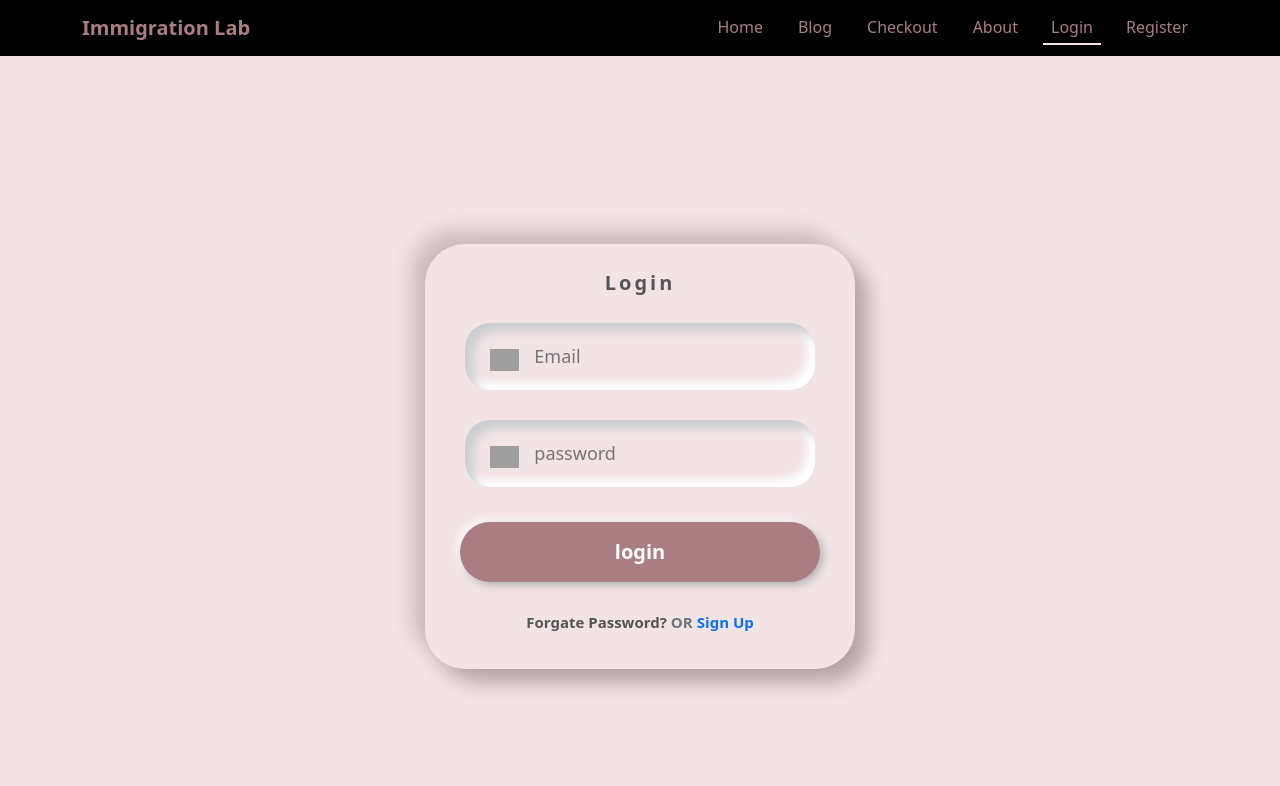
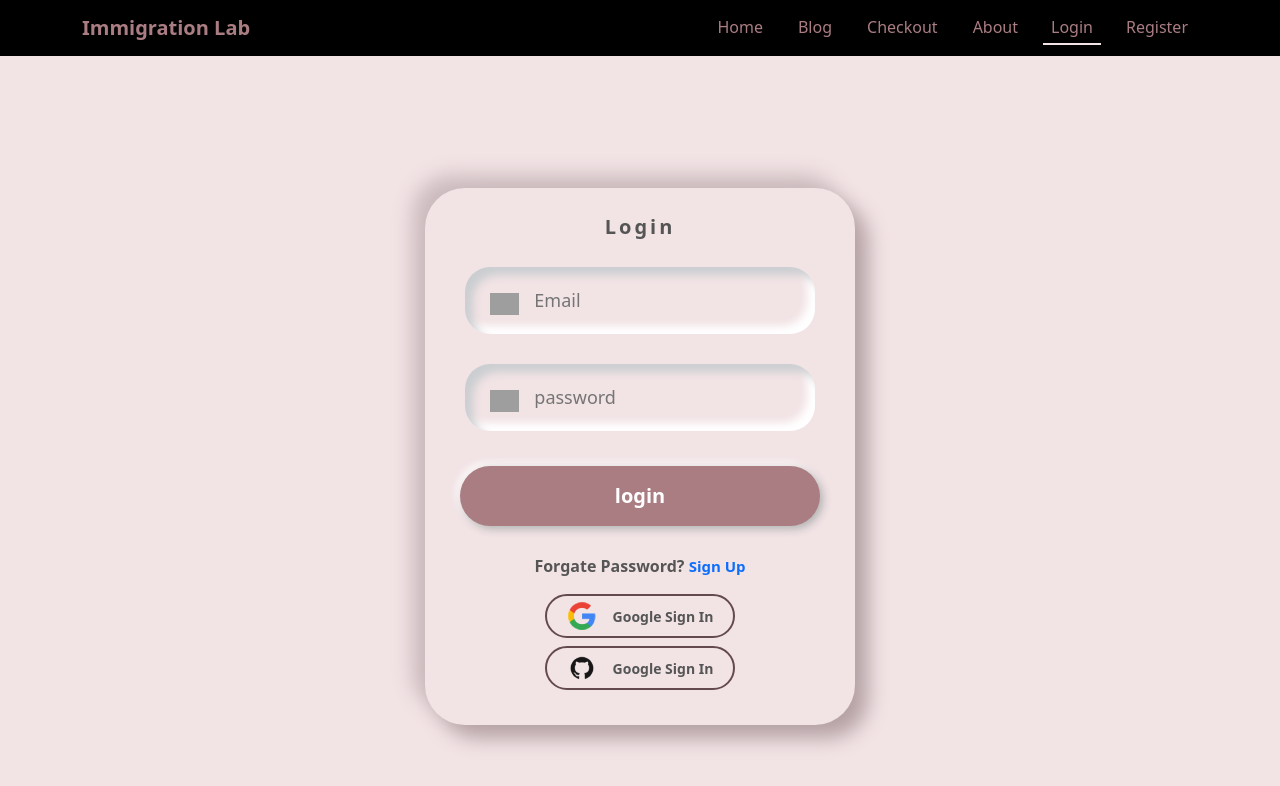
Before and after one commit to istiakhasan/Immigration-Lab, a React (Create React App) app: page /login in a window 1280 px wide. Shown: the top 786 px of the page. Built offline with nearby package versions, Linux system fonts and the light colour scheme; no server answers; grey boxes are pictures that could not be loaded.

Commit message:
handle sign in functionality added in login page and social icon page

```diff
--- a/src/components/Pages/Login/Login/Login.js
+++ b/src/components/Pages/Login/Login/Login.js
@@ -1,7 +1,39 @@
-import React from 'react';
-import { Link } from 'react-router-dom';
+import React, { useEffect } from 'react';
+import { useSignInWithEmailAndPassword } from 'react-firebase-hooks/auth';
+import { Link, useNavigate } from 'react-router-dom';
+import auth from '../../../../firebase.config';
+import SocialSignIn from '../../../Shared/SocialSignIn/SocialSignIn';
 import './Login.css'
 const Login = () => {
+    const [
+        signInWithEmailAndPassword,
+        user,
+        loading,
+        error,
+      ] = useSignInWithEmailAndPassword(auth);
+      const navigate=useNavigate()
+      let errorMessage;
+      if(error){
+          errorMessage=<p className='text-center text-danger'>{error.message}</p>
+      }
+      useEffect(()=>{
+        if(user){
+            navigate('/')
+        }
+      },[user])
+
+
+
+      //Log in handle with email and password
+      const handleLogIn=(e)=>{
+          e.preventDefault()
+          const email=e.target.email.value
+          const password=e.target.password.value
+          if(email && password){
+              signInWithEmailAndPassword(email,password)
+          }
+      }
+
     return (
         <div className='login-container'>
             <div className="login-div">
@@ -10,20 +42,24 @@ const Login = () => {
                     Login
                 </div>
 
-                <div className="fields">
+                 <form onSubmit={handleLogIn}>
+                 <div className="fields">
                     <div className="username">
                         <img src="https://e7.pngegg.com/pngimages/490/260/png-clipart-email-email-miscellaneous-angle.png" alt="" />
-                        <input type="email" name=""  className="user-input" placeholder="Email" />
+                        <input type="email" name="email"  className="user-input" placeholder="Email"  required/>
                     </div>
                     <div className="password">
                         <img src="https://flyclipart.com/thumb2/password-png-icon-free-download-121695.png" alt="" />
-                        <input type="password" name=""  placeholder="password" className="pass-input" />
+                        <input type="password" name="password"  placeholder="password" className="pass-input" required/>
                     </div>
                 </div>
-                <button name="button" className="signin-button">login</button>
+                {errorMessage}
+                <button type='submit' name="button" className="signin-button">login</button>
+                 </form>
                 <div className="input-link mt-2">
-                    <a>Forgate Password? <span className='text-secondary'>OR</span></a> <Link className='text-primary' to="/register">Sign Up</Link>
+                    <p>Forgate Password? <span className='text-secondary'></span> <Link className='text-primary' to="/register">Sign Up</Link></p>
                 </div>
+                <SocialSignIn />
             </div>
         </div>
     );
--- a/src/components/Pages/Login/Register/Register.js
+++ b/src/components/Pages/Login/Register/Register.js
@@ -1,9 +1,10 @@
-import React from 'react';
+import React, { useEffect } from 'react';
 import {Link, useNavigate} from 'react-router-dom'
 import {FaMale } from 'react-icons/fa';
 import {useCreateUserWithEmailAndPassword, useUpdateProfile} from 'react-firebase-hooks/auth'
 import auth from '../../../../firebase.config'
 import { async } from '@firebase/util';
+import SocialSignIn from '../../../Shared/SocialSignIn/SocialSignIn';
 
 const Register = () => {
     const [
@@ -19,11 +20,14 @@ const Register = () => {
     if(error || profileError){
         errorMessage=<p className='text-center text-danger'>{error.message}</p>
     }
+   //if user exist then navigate to home page
+     useEffect(()=>{
+      if(user){
+        navigate('/')
+        console.log(user)
+      }
 
-    if(user){
-
-      console.log(user)
-    }
+     },[user])
 
     //Submit button or sign up or register button handle
     const handleRegistration=async(e)=>{
@@ -70,8 +74,9 @@ const Register = () => {
             <button type='submit' className="signin-button">Register</button>
           </form>
             <div className="input-link mt-2">
-                <p>Already Have a Account? <span className='text-secondary'>OR</span> <Link className='text-primary' to="/login">Login</Link></p>
+                <p>Already Have a Account? <span className='text-secondary'></span> <Link className='text-primary' to="/login">Login</Link></p>
             </div>
+            <SocialSignIn />
         </div>
     </div>
     );
--- a/src/components/Shared/Header/Header.js
+++ b/src/components/Shared/Header/Header.js
@@ -1,13 +1,22 @@
+import { signOut } from 'firebase/auth';
 import React from 'react';
 import { Container, Nav, Navbar } from 'react-bootstrap';
-import { NavLink,Link} from 'react-router-dom'
+import { useAuthState } from 'react-firebase-hooks/auth';
+import { NavLink, Link } from 'react-router-dom'
+import auth from '../../../firebase.config';
 import './header.css'
 
 const Header = () => {
+
+  const [user, loading, error] = useAuthState(auth);
+  //handle logout
+  const handleLogOut=()=>{
+    signOut(auth)
+  };
   return (
-        <Navbar sticky='top' style={{background:"#000000"}} expand="lg">
+    <Navbar sticky='top' style={{ background: "#000000" }} expand="lg">
       <Container >
-          <Navbar.Brand as={Link} style={{color:"#AA7D83"}} className="fw-bold" to="/">Immigration Lab</Navbar.Brand>
+        <Navbar.Brand as={Link} style={{ color: "#AA7D83" }} className="fw-bold" to="/">Immigration Lab</Navbar.Brand>
         <Navbar.Toggle aria-controls="navbarScroll" />
         <Navbar.Collapse className='text-center' id="navbarScroll">
           <Nav
@@ -15,12 +24,18 @@ const Header = () => {
 
 
           >
-              <NavLink  className={({ isActive }) => (isActive ? "active-link" : "link")} to="/home">Home</NavLink>
-              <NavLink  className={({ isActive }) => (isActive ? "active-link" : "link")} to="/blog">Blog</NavLink>
-              <NavLink  className={({ isActive }) => (isActive ? "active-link" : "link")} to="/checkout">Checkout</NavLink>
-              <NavLink  className={({ isActive }) => (isActive ? "active-link" : "link")} to="/about">About</NavLink>
-              <NavLink  className={({ isActive }) => (isActive ? "active-link" : "link")} to="/login">Login</NavLink>
-              <NavLink  className={({ isActive }) => (isActive ? "active-link" : "link")} to="/register">Register</NavLink>
+            <NavLink className={({ isActive }) => (isActive ? "active-link" : "link")} to="/home">Home</NavLink>
+            <NavLink className={({ isActive }) => (isActive ? "active-link" : "link")} to="/blog">Blog</NavLink>
+            <NavLink className={({ isActive }) => (isActive ? "active-link" : "link")} to="/checkout">Checkout</NavLink>
+            <NavLink className={({ isActive }) => (isActive ? "active-link" : "link")} to="/about">About</NavLink>
+            {
+              user ? (<button onClick={handleLogOut} className='logout-btn px-4 rounded-pill   fw-bold ms-4'>Logout</button>) : (
+                <>
+                  <NavLink className={({ isActive }) => (isActive ? "active-link" : "link")} to="/login">Login</NavLink>
+                  <NavLink className={({ isActive }) => (isActive ? "active-link" : "link")} to="/register">Register</NavLink>
+                </>
+              )
+            }
 
 
           </Nav>
--- a/src/components/Shared/Header/header.css
+++ b/src/components/Shared/Header/header.css
@@ -23,3 +23,13 @@
  .navbar-toggler{
    background: #AA7D83 !important;
  }
+ .logout-btn{
+   background: #AA7D83 ;
+   border: none;
+   color: rgb(170, 37, 37);
+
+ }
+ .logout-btn:hover{
+   color: white;
+   background: rgb(170, 37, 37);
+ }
--- /dev/null
+++ b/src/components/Shared/SocialSignIn/SocialIcon.css
@@ -0,0 +1,22 @@
+.socialicon-wraper{
+   display: flex;
+   align-items: center;
+   justify-content: center;
+   border: 2px solid #644a4e;
+   width: fit-content;
+   padding: 5px 20px;
+   margin: 0 auto;
+   cursor: pointer;
+}
+.socialicon-wraper:hover{
+    background-color: #644a4e;
+    color: white;
+}
+.socialicon-wraper svg{
+   height: 20px;
+   width: 20px;
+}
+.socialicon-wraper p{
+    margin: 0;
+
+}
--- /dev/null
+++ b/src/components/Shared/SocialSignIn/SocialSignIn.js
@@ -0,0 +1,32 @@
+import React from 'react';
+import googleicon from '../../../images/google.png'
+import giticon from '../../../images/github.png'
+import './SocialIcon.css'
+import { useSignInWithGoogle } from 'react-firebase-hooks/auth';
+import auth from '../../../firebase.config';
+import {  useNavigate } from 'react-router-dom';
+
+const SocialSignIn = () => {
+    const [signInWithGoogle, user, loading, error] = useSignInWithGoogle(auth);
+    const navigate=useNavigate()
+    if(user){
+        navigate('/')
+    }
+
+    return (
+        <div>
+
+             <div onClick={()=>signInWithGoogle()} className='socialicon-wraper rounded-pill'>
+                 <img src={googleicon} alt="" />
+                 <p className="ms-3"><small>Google Sign In</small></p>
+             </div>
+             <div className='socialicon-wraper rounded-pill mt-2'>
+                 <img src={giticon} alt="" />
+                 <p className="ms-3"><small>Google Sign In</small></p>
+             </div>
+
+        </div>
+    );
+};
+
+export default SocialSignIn;
```
Also changed, not shown: src/images/github.png (added), src/images/google.png (added). Lines whose indentation alone changed are shown as unchanged.
